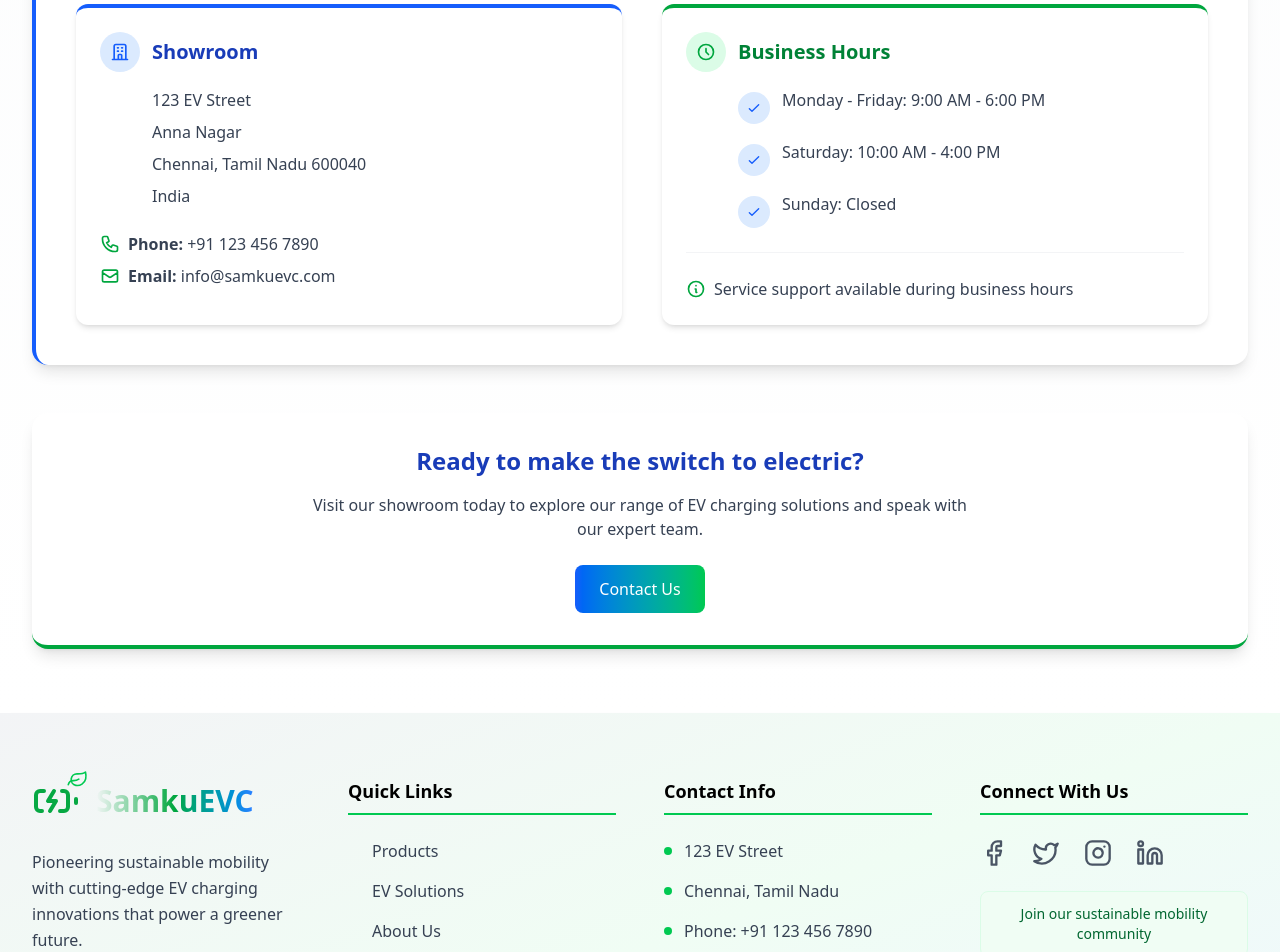
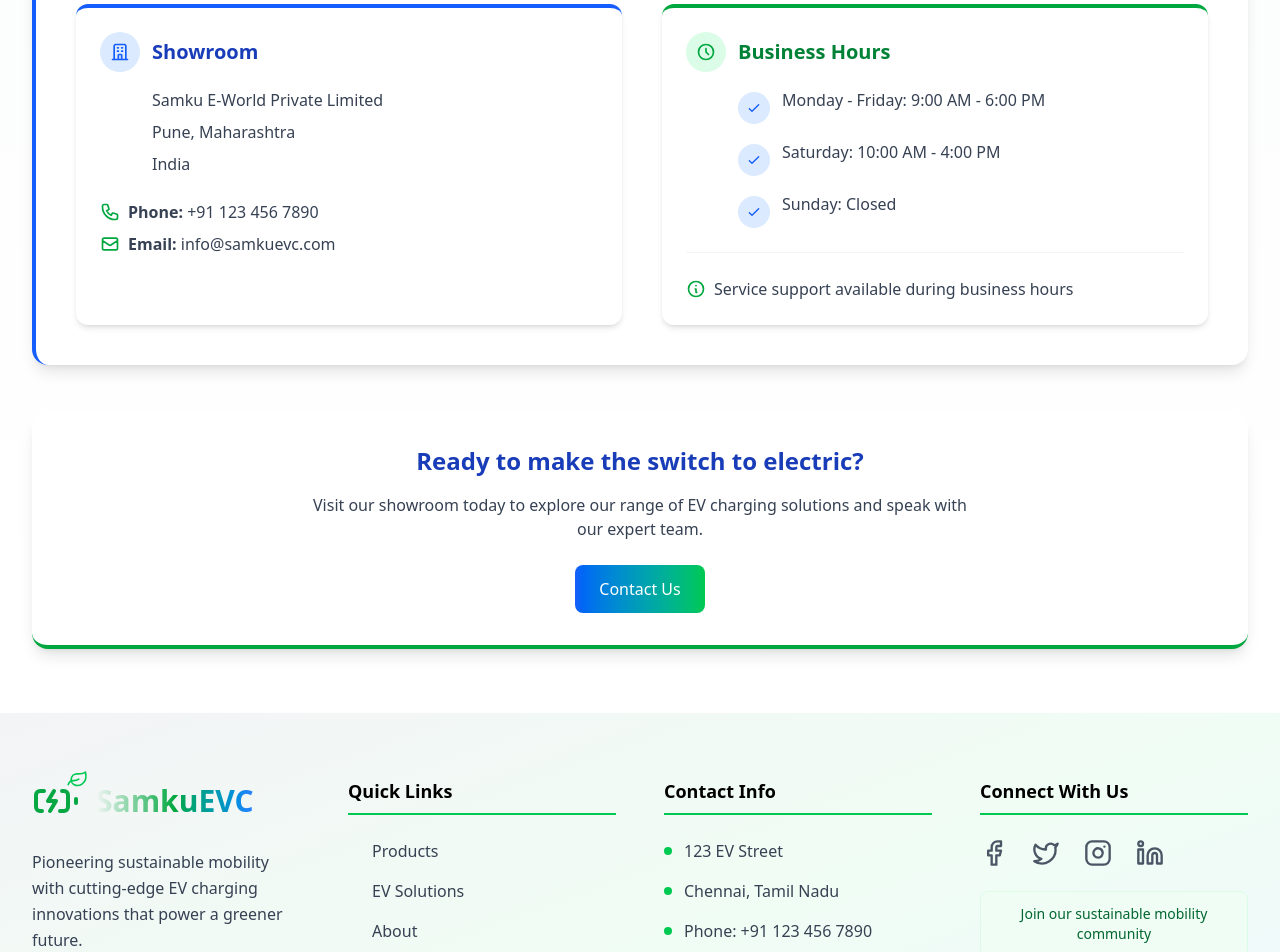
Before and after one commit to Yashwant2584/SamkuEVC, a React (Vite) app in the folder samkuevc/: page /location in a window 1280 px wide. Shown: the part 1200-2152 px from the top of the page. Built offline with nearby package versions, Linux system fonts and the light colour scheme.

Commit message:
update in location

```diff
--- a/samkuevc/src/landingpage/Footer.jsx
+++ b/samkuevc/src/landingpage/Footer.jsx
@@ -31,7 +31,7 @@
           <div>
             <h3 className="text-lg font-semibold mb-6 text-navy-700 border-b-2 border-green-500 pb-2">Quick Links</h3>
             <ul className="space-y-4">
-              {['Products', 'EV Solutions', 'About Us', 'Contact'].map((link) => (
+              {['Products', 'EV Solutions', 'About', 'Contact'].map((link) => (
                 <li key={link}>
                   <Link
                     to={`/${link.toLowerCase().replace(/\s+/g, '-')}`}
--- a/samkuevc/src/landingpage/Location.jsx
+++ b/samkuevc/src/landingpage/Location.jsx
@@ -45,14 +45,14 @@
           {/* Map Embed */}
           <div className="aspect-w-16 aspect-h-9 border-t border-b border-gray-100">
             <iframe
-              src="https://www.google.com/maps/embed?pb=!1m18!1m12!1m3!1d248849.84916296526!2d80.20901349999999!3d13.047525!2m3!1f0!2f0!3f0!3m2!1i1024!2i768!4f13.1!3m3!1m2!1s0x3a5265ea4f7d3361%3A0x6e61a70b6863d433!2sChennai%2C%20Tamil%20Nadu!5e0!3m2!1sen!2sin!4v1652960879737!5m2!1sen!2sin"
+              src="https://www.google.com/maps/embed?pb=!1m18!1m12!1m3!1d241316.64302051855!2d73.79392151661174!3d18.624571805425693!2m3!1f0!2f0!3f0!3m2!1i1024!2i768!4f13.1!3m3!1m2!1s0x3bc2bf2e67461101%3A0x6a0d04d413475877!2sPune%2C%20Maharashtra!5e0!3m2!1sen!2sin!4v1689671044288!5m2!1sen!2sin"
               width="100%"
               height="600"
               style={{ border: 0 }}
               allowFullScreen
               loading="lazy"
               referrerPolicy="no-referrer-when-downgrade"
-              title="SamkuEVC Location"
+              title="Pune City, Maharashtra"
             ></iframe>
           </div>
 
@@ -74,9 +74,8 @@
                   <h3 className="text-xl font-bold text-blue-800">Showroom</h3>
                 </div>
                 <address className="text-gray-700 not-italic ml-13 space-y-2">
-                  <p>123 EV Street</p>
-                  <p>Anna Nagar</p>
-                  <p>Chennai, Tamil Nadu 600040</p>
+                  <p>Samku E-World Private Limited</p>
+                  <p>Pune, Maharashtra</p>
                   <p>India</p>
                 </address>
                 <div className="mt-6 space-y-2">
```
